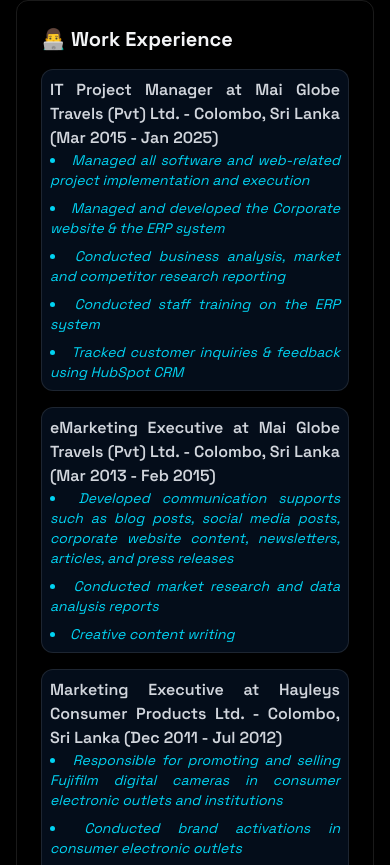
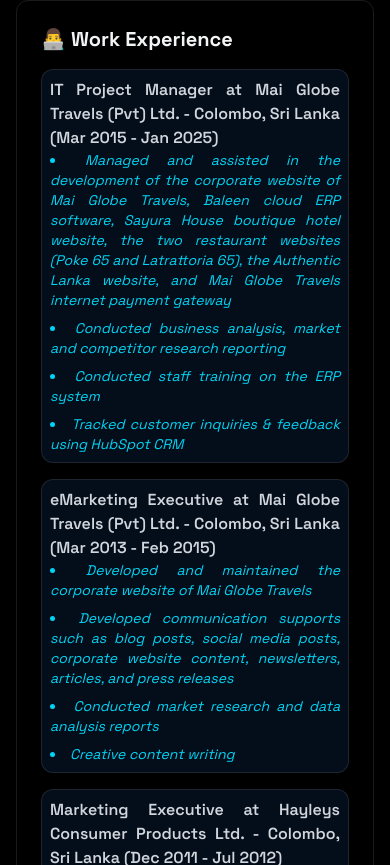
Before and after one commit to rajithayag/rajithayag-portfolio, a React (Vite) app: page / in a window 390 px wide. Shown: the part 4279-5144 px from the top of the page. Built offline with nearby package versions, Linux system fonts and the light colour scheme.

Commit message:
updating text changes on about section and fixing width in mobile for contact us form

```diff
--- a/src/components/sections/About.jsx
+++ b/src/components/sections/About.jsx
@@ -147,8 +147,7 @@
                         <div className="bg-blue-500/10 p-2 rounded-xl border-white/10 border hover:blue-500/20 hover:shadow-[0_3px_8px_rgba(59,130,246,0.2)]">
                             <h4 className="font-semibold text-justify">IT Project Manager at Mai Globe Travels (Pvt) Ltd. - Colombo, Sri Lanka  (Mar 2015 - Jan 2025)</h4>
                             <ul className="text-sm italic list-disc list-inside text-cyan-400 space-y-2 text-justify">
-                                <li>Managed all software and web-related project implementation and execution</li>
-                                <li>Managed and developed the Corporate website & the ERP system</li>
+                                <li>Managed and assisted in the development of the corporate website of Mai Globe Travels, Baleen cloud ERP software, Sayura House boutique hotel website, the two restaurant websites (Poke 65 and Latrattoria 65), the Authentic Lanka website, and Mai Globe Travels internet payment gateway</li>
                                 <li>Conducted business analysis, market and competitor research reporting</li>
                                 <li>Conducted staff training on the ERP system</li>
                                 <li>Tracked customer inquiries & feedback using HubSpot CRM</li>
@@ -157,6 +156,7 @@
                         <div className="bg-blue-500/10 p-2 rounded-xl border-white/10 border hover:blue-500/20 hover:shadow-[0_3px_8px_rgba(59,130,246,0.2)]">
                             <h4 className="font-semibold text-justify">eMarketing Executive at Mai Globe Travels (Pvt) Ltd. - Colombo, Sri Lanka (Mar 2013 - Feb 2015)</h4>
                             <ul className="text-sm italic list-disc list-inside text-cyan-400 space-y-2 text-justify">
+                                <li>Developed and maintained the corporate website of Mai Globe Travels</li>
                                 <li>Developed communication supports such as blog posts, social media posts, corporate website content, newsletters, articles, and press releases</li>
                                 <li>Conducted market research and data analysis reports</li>
                                 <li>Creative content writing</li>
--- a/src/components/sections/Contact.jsx
+++ b/src/components/sections/Contact.jsx
@@ -28,7 +28,7 @@
     return (
         <section id="contact" className="min-h-screen flex items-center justify-center py-20">
             <RevealOnScroll>
-                <div className="px-4 w-122">
+                <div className="px-4 w-115">
                     <h2 className="text-3xl font-bold mb-8 bg-gradient-to-r from-green-500 to-cyan-600 bg-clip-text text-transparent text-center">
                     Get In Touch</h2>
 
```
